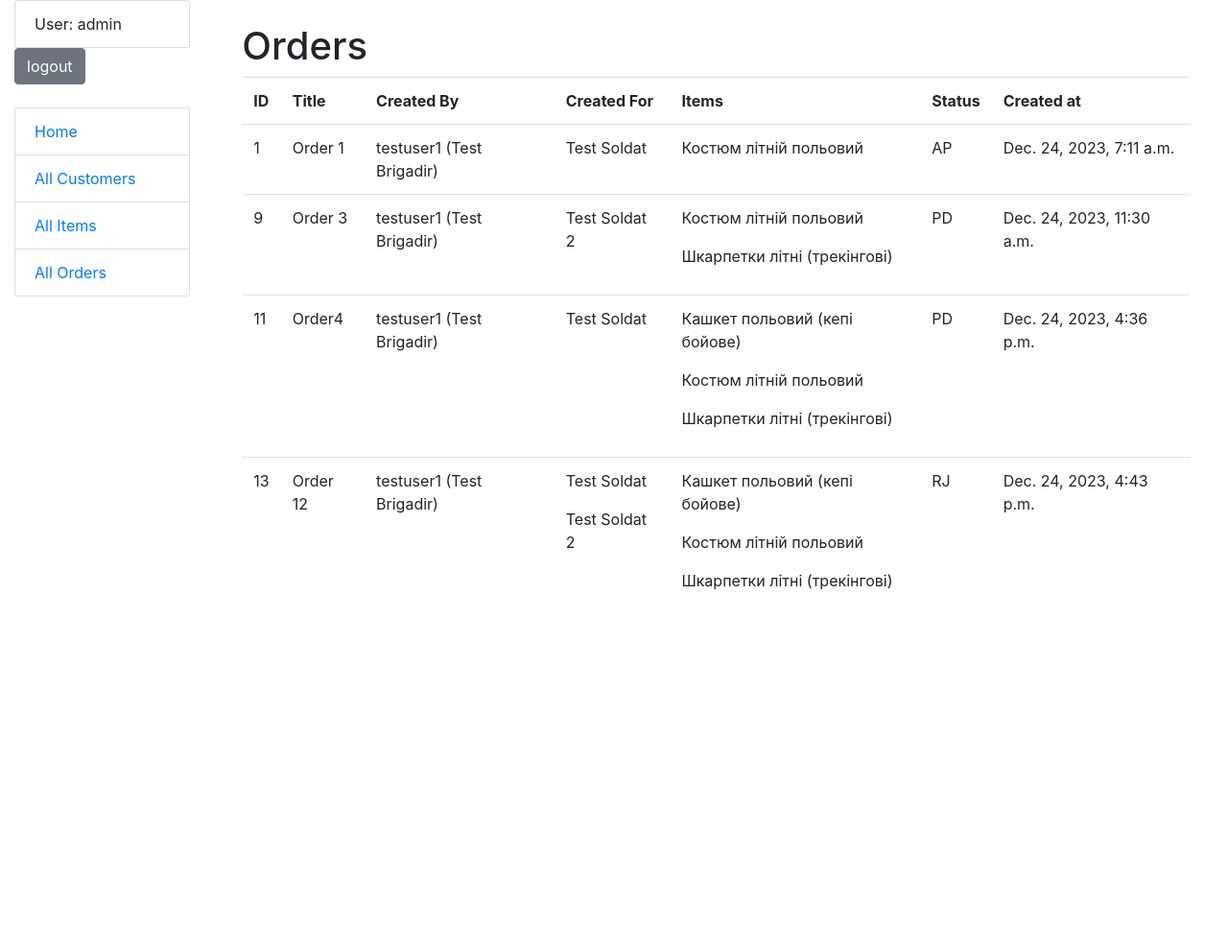
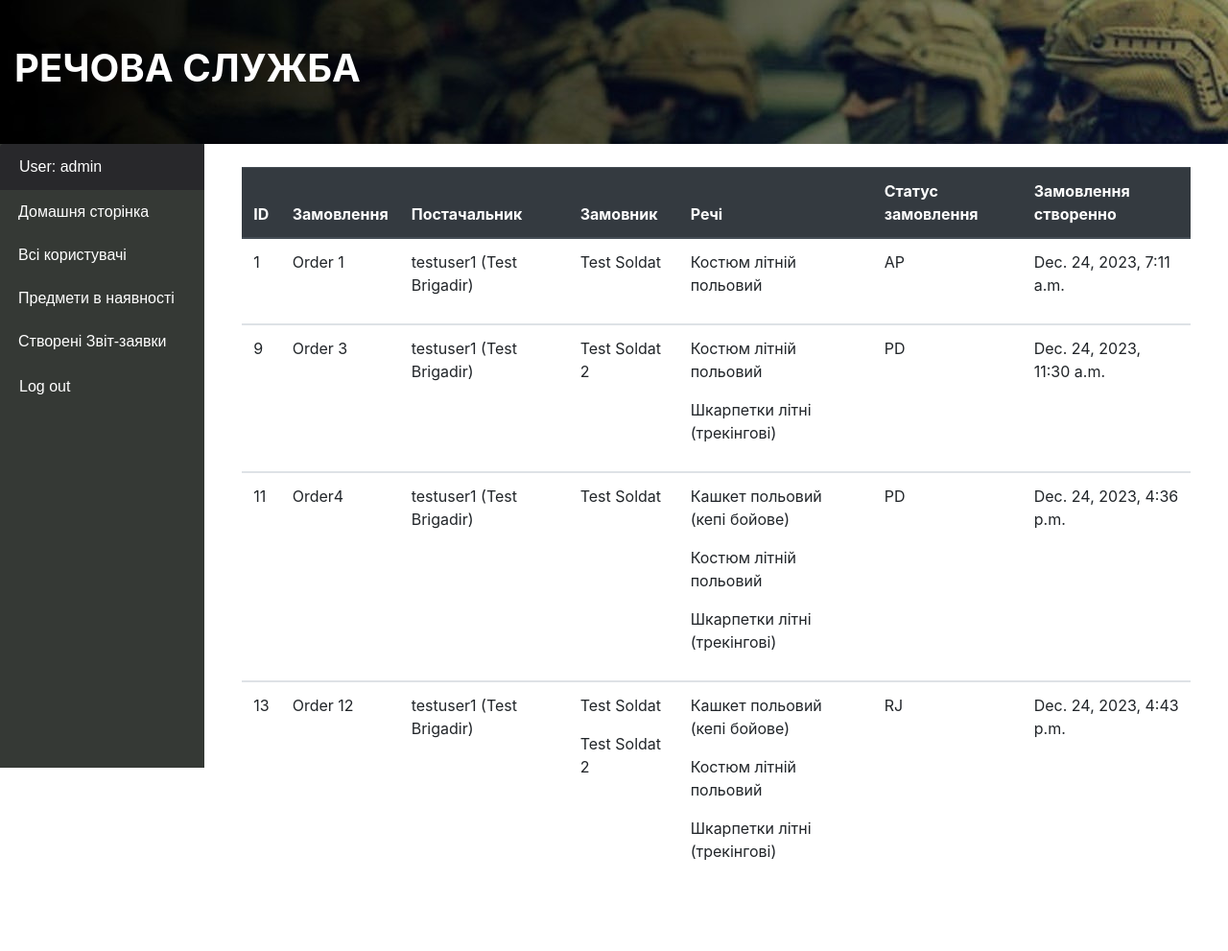
Before and after one commit to Katherine-Greg/material-service, a Django app: page /orders/ in a window 1280 px wide. Shown: the whole page at 96% size. Before the commit the page ends 615 px from the top, so only its background shows below. Run offline with Django 5.2, Linux system fonts and the light colour scheme; a user stored in the database is signed in; data comes from the database, SQL or seed files in the repository; parts of the project's set-up code (start-up, migrations or seed data) failed here and were passed over; some libraries are stand-ins or nearby versions.

Commit message:
front end added to service

```diff
--- a/static/styles.css
+++ b/static/styles.css
@@ -1,8 +1,82 @@
 body {
-    margin-top: 20px;
+    margin-top: 0;
+}
+
+a{
+    color: white;
+    font-family: 'Poppins', sans-serif;
+}
+a:hover{
+    color: white;
+    text-decoration: none;
+}
+
+.user-info{
+    color: white;
+    font-family: 'Poppins', sans-serif;
 }
 
 .link-to-page {
     float: right;
     margin: 0 2px 0 2px;
 }
+
+.list-group-item{
+    background-color: #353935;
+    border: none;
+}
+
+
+.page-link:hover{
+    background-color: #28282B;
+}
+
+.sidebar-back {
+    height: calc(100vh - 150px);
+    background-color: #353935;
+    padding-left: 0;
+    padding-right: 0;
+}
+
+.logout{
+    background-color: #353935;
+    text-align: center;
+}
+
+.logging-page{
+    color: black;
+}
+
+.btn-custom{
+    background-color: #28282B;
+    color: white;
+    font-family: 'Poppins', sans-serif;
+}
+.btn-custom:hover{
+    text-decoration: none;
+    color: white;
+}
+
+.btn-link{
+    color: white;
+    font-family: 'Poppins', sans-serif;
+}
+.btn-link:hover{
+    text-decoration: none;
+    color: white;
+}
+.logout-btn{
+    padding: 0;
+}
+.user-info{
+    background-color: #28282B;
+}
+.header{
+    padding-left: 15px;
+    height: 150px;
+    background-image: url("tuxpi.com.1703586717.jpg");
+}
+.col-md-6{
+    margin-top: 100px;
+    text-align: center;
+}
--- a/templates/includes/sidebar.html
+++ b/templates/includes/sidebar.html
@@ -1,19 +1,22 @@
 {% load crispy_forms_filters %}
 
-<ul class="sidebar-nav list-group">
+<ul class="sidebar-nav list-group ">
   {% if user.is_authenticated %}
-    <li class="list-group-item">User: {{ user.get_username }}</li>
+    <li class="list-group-item user-info">User: {{ user.get_username }}</li>
+      <li class="list-group-item page-link"><a href="{% url 'material_service_app:index' %}">Домашня сторінка</a></li>
+      <li class="list-group-item page-link"><a href="{% url 'material_service_app:customer-list' %}">Всі користувачі</a></li>
+      <li class="list-group-item page-link"><a href="{% url 'material_service_app:item-list' %}">Предмети в наявності</a></li>
+      <li class="list-group-item page-link"><a href="{% url 'material_service_app:order-list' %}">Створені Звіт-заявки</a></li>
+      <li class="list-group-item page-link">
     <form method="post" action="{% url 'logout' %}">
       {% csrf_token %}
-      <button type="submit" class="btn btn-secondary">logout</button>
+      <button  type="submit" class="btn btn-link logout-btn">Log out</button>
     </form>
+      </li>
   {% else %}
-    <li class="list-group-item"><a href="{% url 'login' %}?next={{ request.path }}">Login</a></li>
+    <li class="list-group-item page-link"><a href="{% url 'login' %}?next={{ request.path }}">Log in</a></li>
   {% endif %}
   <br>
 
-  <li class="list-group-item"><a href="{% url 'material_service_app:index' %}">Home</a></li>
-  <li class="list-group-item"><a href="{% url 'material_service_app:customer-list' %}">All Customers</a></li>
-  <li class="list-group-item"><a href="{% url 'material_service_app:item-list' %}">All Items</a></li>
-  <li class="list-group-item"><a href="{% url 'material_service_app:order-list' %}">All Orders</a></li>
+
 </ul>
--- a/templates/layouts/base.html
+++ b/templates/layouts/base.html
@@ -5,17 +5,20 @@
   {% load static %}
   <meta charset="utf-8">
   <meta name="viewport" content="width=device-width, initial-scale=1">
-
   <link rel="stylesheet"
       href="https://cdn.jsdelivr.net/npm/bootstrap@4.5.3/dist/css/bootstrap.min.css"
       integrity="sha384-TX8t27EcRE3e/ihU7zmQxVncDAy5uIKz4rEkgIXeMed4M0jlfIDPvg6uqKI2xXr2"
       crossorigin="anonymous">
-  <link rel="stylesheet" href="{% static 'css/styles.css' %}">
+
+  <link rel="stylesheet" href="{% static 'styles.css' %}">
 </head>
 <body>
+<div class="header d-flex align-items-center">
+    <h1 class="text-left text-white w-100"><b>РЕЧОВА СЛУЖБА</b></h1>
+</div>
 <div class="container-fluid">
   <div class="row">
-    <div class="col-sm-2">
+    <div class="col-sm-2 sidebar-back">
       {% block sidebar %}
         {% include "includes/sidebar.html" %}
       {% endblock %}
--- a/templates/material_service_app/order_create.html
+++ b/templates/material_service_app/order_create.html
@@ -1,10 +1,9 @@
 {% extends "layouts/base.html" %}
 
 {% block content %}
-<form method="POST">
+<form method="POST" class="form-group">
   {% csrf_token %}
   {{ form.as_p }}
-  <input type="submit" value="Create Order">
+  <input type="submit" class="btn btn-custom" value="Створити замовлення">
 </form>
-
 {% endblock %}
--- a/templates/material_service_app/order_list.html
+++ b/templates/material_service_app/order_list.html
@@ -1,26 +1,30 @@
 {% extends "layouts/base.html" %}
 
 {% block content %}
-  <h1>Orders
+
     {% if user.role == 'BR' %}
-     <a href="{% url 'material_service_app:order-create' %}" class="btn btn-primary link-to-page">
-      Create
+     <a href="{% url 'material_service_app:order-create' %}" class="btn btn-custom link-to-page">
+      Створити замовлення
      </a>
-     <a href="{% url 'material_service_app:order-download' %}" class="btn btn-primary link-to-page">
-      Download
+     <a href="{% url 'material_service_app:order-download' %}" class="btn btn-custom link-to-page">
+      Завантажити PDF
      </a>
-  {% endif %}</h1>
+
+  {% endif %}
   {% if order_list %}
     <table class="table">
+    <thead class="thead-dark">
       <tr>
-        <th>ID</th>
-        <th>Title</th>
-        <th>Created By</th>
-        <th>Created For</th>
-        <th>Items</th>
-        <th>Status</th>
-        <th>Created at</th>
+        <th scope="col">ID</th>
+        <th scope="col">Замовлення</th>
+        <th scope="col">Постачальник</th>
+        <th scope="col">Замовник</th>
+        <th scope="col">Речі</th>
+        <th scope="col">Статус замовлення</th>
+        <th scope="col">Замовлення створенно</th>
       </tr>
+      </thead>
+    <tbody>
     {% for order in order_list %}
       <tr>
         <td>{{ order.id }}</td>
@@ -39,9 +43,10 @@
         <td>{{ order.status }}</td>
         <td>{{ order.created_at }}</td>
       </tr>
+        </tbody>
     {% endfor %}
     </table>
     {% else %}
-      <p>There are no orders.</p>
+      <p>Замовлень не знайдено. Створіть нове за потреби</p>
     {% endif %}
 {% endblock %}
--- a/templates/registration/logged_out.html
+++ b/templates/registration/logged_out.html
@@ -1,7 +1,8 @@
 {% extends "layouts/base.html" %}
+
 
 {% block content %}
 <p>Logged out!</p>
 
-<a href="{% url 'login'%}">Click here to login again.</a>
+<meta http-equiv="refresh" content="0.1; URL=http://127.0.0.1:8000/accounts/login/">
 {% endblock %}
```
Also changed, not shown: templates/material_service_app/customer_list.html (+11 -7 lines), templates/material_service_app/index.html (+15 -7 lines), templates/material_service_app/item_list.html (+11 -7 lines), templates/registration/login.html (+20 -10 lines), static/tuxpi.com.1703586717.jpg (added).
